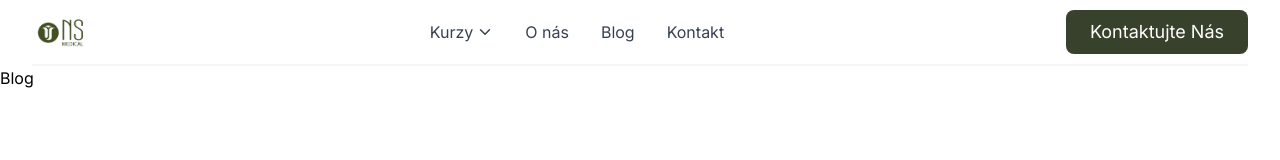
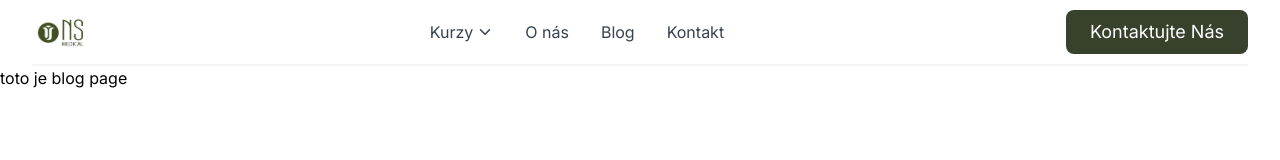
Before and after one commit to dejvidEm/dentistry_courses, a React (Vite) app: page /blog in a window 1280 px wide. Shown: the top 160 px of the page. Built offline with nearby package versions, Linux system fonts and the light colour scheme.

Commit message:
zmeny v blog stranke

```diff
--- a/src/components/pages/Blog.tsx
+++ b/src/components/pages/Blog.tsx
@@ -2,7 +2,9 @@ import React from 'react'
 
 const Blog = () => {
   return (
-    <div>Blog</div>
+    <div>
+      <div>toto je blog page</div>
+    </div>
   )
 }
 
```
